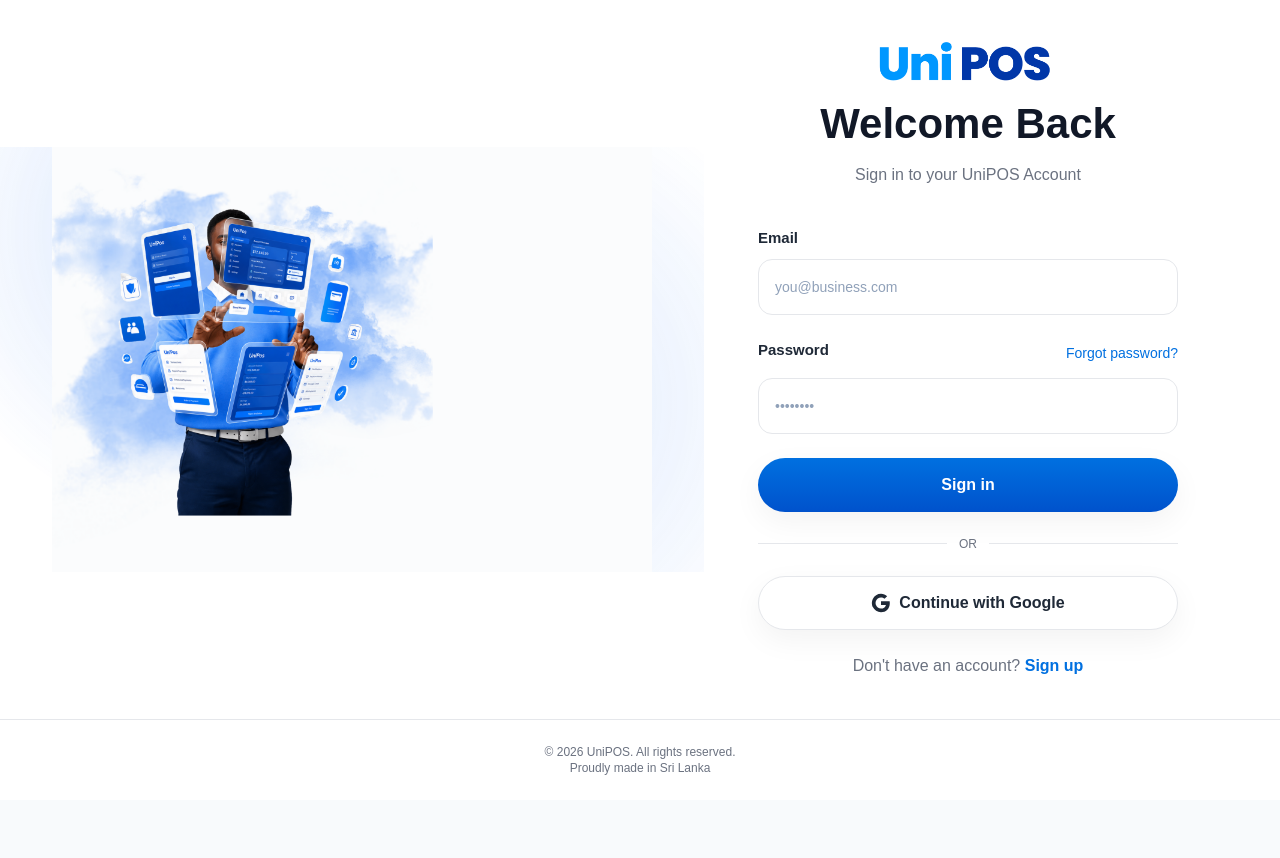
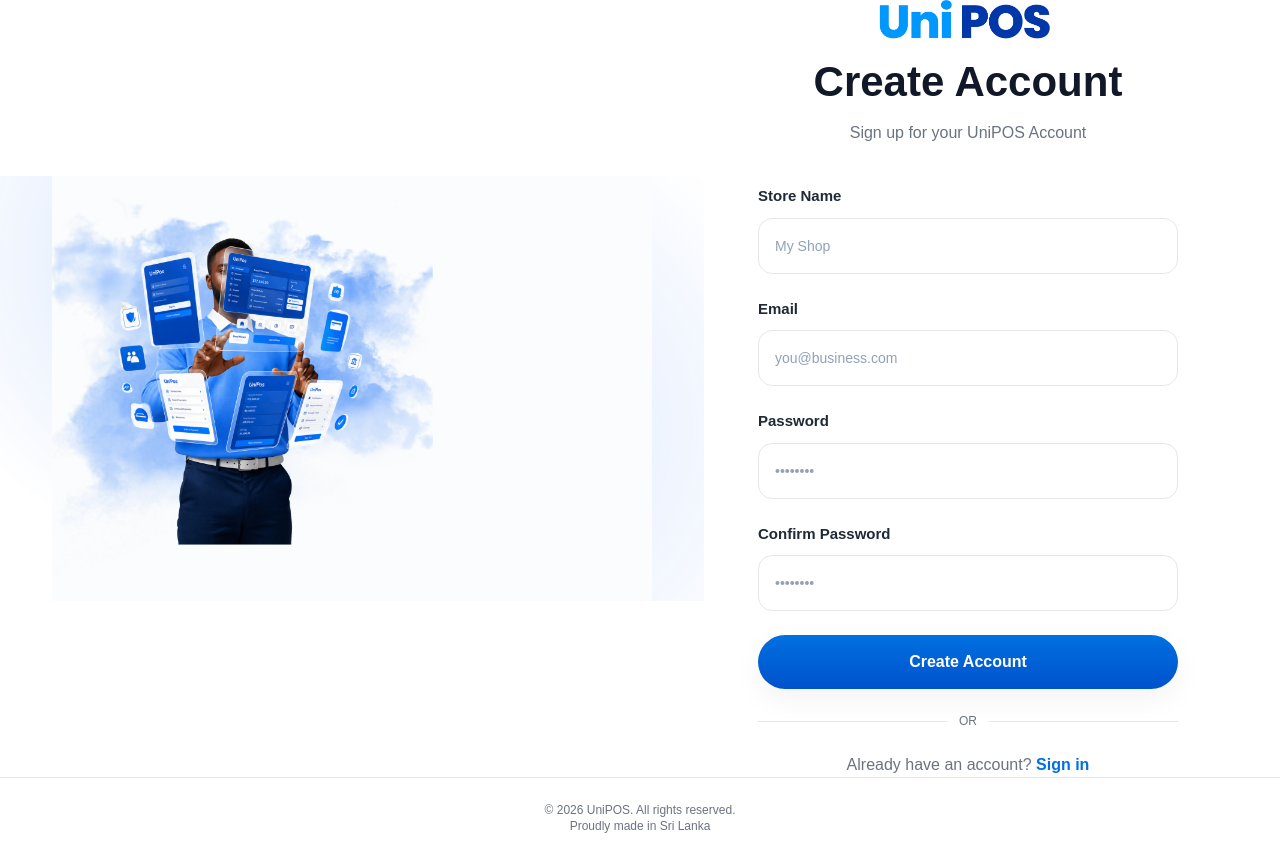
Before and after one commit to stingbytx/wsgwsfsegedrhed, a Next.js app: page /login in a window 1280 px wide. Before the commit the page ends 800 px from the top, so only its background shows below. Built offline with nearby package versions, Linux system fonts and the light colour scheme; no server answers.

Commit message:
Update page.tsx

```diff
--- a/src/app/login/page.tsx
+++ b/src/app/login/page.tsx
@@ -3,24 +3,29 @@
 import { useForm } from "react-hook-form";
 import { zodResolver } from "@hookform/resolvers/zod";
 import { z } from "zod";
+import Link from "next/link";
 import { useRouter } from "next/navigation";
-import Link from "next/link";
 import Image from "next/image";
 import { createClient } from "@/lib/supabase/client";
-import { Button } from "@/components/ui/button";
 import { Input, Label } from "@/components/ui/input";
 import { toast } from "sonner";
 
-const schema = z.object({
-  email: z.string().email("Enter a valid email"),
-  password: z.string().min(6, "Password must be at least 6 characters"),
-});
+const schema = z
+  .object({
+    storeName: z.string().min(2, "Store name is required"),
+    email: z.string().email("Enter a valid email"),
+    password: z.string().min(6, "At least 6 characters"),
+    confirmPassword: z.string(),
+  })
+  .refine((d) => d.password === d.confirmPassword, {
+    message: "Passwords do not match",
+    path: ["confirmPassword"],
+  });
 type FormValues = z.infer<typeof schema>;
 
-export default function LoginPage() {
+export default function SignupPage() {
   const router = useRouter();
   const [loading, setLoading] = useState(false);
-  const [googleLoading, setGoogleLoading] = useState(false);
   const {
     register,
     handleSubmit,
@@ -30,28 +35,20 @@
   const onSubmit = async (values: FormValues) => {
     setLoading(true);
     const supabase = createClient();
-    const { error } = await supabase.auth.signInWithPassword(values);
+    const { error } = await supabase.auth.signUp({
+      email: values.email,
+      password: values.password,
+      options: {
+        data: { store_name: values.storeName },
+        emailRedirectTo: `${window.location.origin}/auth/callback`,
+      },
+    });
     setLoading(false);
     if (error) {
       toast.error(error.message);
       return;
     }
-    toast.success("Welcome back!");
-    router.push("/dashboard");
-    router.refresh();
-  };
-
-  const onGoogle = async () => {
-    setGoogleLoading(true);
-    const supabase = createClient();
-    const { error } = await supabase.auth.signInWithOAuth({
-      provider: "google",
-      options: { redirectTo: `${window.location.origin}/auth/callback` },
-    });
-    if (error) {
-      toast.error(error.message);
-      setGoogleLoading(false);
-    }
+    router.push("/verify-email");
   };
 
   return (
@@ -59,7 +56,7 @@
       {/* Main content area - full height */}
       <div className="flex-1 flex justify-between items-center">
         {/* LEFT SIDE - 55% - Illustration with watercolor background */}
-        <div className="hidden lg:flex lg:w-[55%] h-full relative items-center justify-center overflow-hidden">
+        <div className="hidden lg:flex w-[55%] h-full relative items-center justify-center overflow-hidden">
           {/* Blue watercolor background - subtle, 70% opacity */}
           <div
             className="absolute inset-0 opacity-70"
@@ -81,7 +78,7 @@
           </div>
         </div>
 
-        {/* RIGHT SIDE - 45% - Login Form */}
+        {/* RIGHT SIDE - 45% - Signup Form */}
         <div className="w-full lg:w-[45%] flex items-center justify-center px-6 sm:px-10 md:px-0 md:pr-12">
           <div style={{ width: "420px", maxWidth: "460px" }}>
             {/* LOGO - Centered, 10px margin bottom */}
@@ -95,14 +92,31 @@
               />
             </div>
 
-            {/* HEADING - Welcome Back, 42px, weight 700, color #111827 */}
-            <h1 className="text-[42px] font-bold text-[#111827] text-center mb-2">Welcome Back</h1>
+            {/* HEADING - Create Account, 42px, weight 700, color #111827 */}
+            <h1 className="text-[42px] font-bold text-[#111827] text-center mb-2">Create Account</h1>
 
             {/* SUBTITLE - 16px, color #6B7280, 40px spacing below */}
-            <p className="text-[16px] text-[#6B7280] text-center mb-10">Sign in to your UniPOS Account</p>
+            <p className="text-[16px] text-[#6B7280] text-center mb-10">Sign up for your UniPOS Account</p>
 
             {/* FORM */}
             <form onSubmit={handleSubmit(onSubmit)} className="space-y-6">
+              {/* STORE NAME FIELD */}
+              <div>
+                <Label
+                  htmlFor="storeName"
+                  className="text-[15px] font-[600] text-[#1F2937] mb-[10px] block"
+                >
+                  Store Name
+                </Label>
+                <Input
+                  id="storeName"
+                  placeholder="My Shop"
+                  {...register("storeName")}
+                  className="h-14 rounded-[14px] border border-[#E5E7EB] bg-white px-4 text-slate-800 placeholder:text-slate-400 focus:border-[#0070E0] focus:ring-[3px] focus:ring-[rgba(0,112,224,0.12)] focus:outline-none transition-all"
+                />
+                {errors.storeName && <p className="text-xs text-red-500 mt-1">{errors.storeName.message}</p>}
+              </div>
+
               {/* EMAIL FIELD */}
               <div>
                 <Label
@@ -123,17 +137,9 @@
 
               {/* PASSWORD FIELD */}
               <div>
-                <div className="flex items-center justify-between mb-[10px]">
-                  <Label htmlFor="password" className="text-[15px] font-[600] text-[#1F2937]">
-                    Password
-                  </Label>
-                  <Link
-                    href="/forgot-password"
-                    className="text-[14px] text-[#0070E0] hover:underline"
-                  >
-                    Forgot password?
-                  </Link>
-                </div>
+                <Label htmlFor="password" className="text-[15px] font-[600] text-[#1F2937] mb-[10px] block">
+                  Password
+                </Label>
                 <Input
                   id="password"
                   type="password"
@@ -144,13 +150,33 @@
                 {errors.password && <p className="text-xs text-red-500 mt-1">{errors.password.message}</p>}
               </div>
 
-              {/* SIGN IN BUTTON - Gradient, 54px height, rounded 999px */}
+              {/* CONFIRM PASSWORD FIELD */}
+              <div>
+                <Label
+                  htmlFor="confirmPassword"
+                  className="text-[15px] font-[600] text-[#1F2937] mb-[10px] block"
+                >
+                  Confirm Password
+                </Label>
+                <Input
+                  id="confirmPassword"
+                  type="password"
+                  placeholder="••••••••"
+                  {...register("confirmPassword")}
+                  className="h-14 rounded-[14px] border border-[#E5E7EB] bg-white px-4 text-slate-800 placeholder:text-slate-400 focus:border-[#0070E0] focus:ring-[3px] focus:ring-[rgba(0,112,224,0.12)] focus:outline-none transition-all"
+                />
+                {errors.confirmPassword && (
+                  <p className="text-xs text-red-500 mt-1">{errors.confirmPassword.message}</p>
+                )}
+              </div>
+
+              {/* CREATE ACCOUNT BUTTON - Gradient, 54px height, rounded 999px */}
               <button
                 type="submit"
                 disabled={loading}
                 className="w-full h-[54px] rounded-[999px] bg-gradient-to-b from-[#0070E0] to-[#0052CC] text-white font-bold text-[16px] hover:from-[#0060cc] hover:to-[#004ab3] transition-all cursor-pointer disabled:opacity-50 disabled:cursor-not-allowed shadow-[0_10px_30px_rgba(0,0,0,0.05)]"
               >
-                {loading ? "Signing in..." : "Sign in"}
+                {loading ? "Creating account..." : "Create Account"}
               </button>
             </form>
 
@@ -161,45 +187,11 @@
               <div className="h-px bg-[#E5E7EB] flex-1" />
             </div>
 
-            {/* GOOGLE BUTTON - White bg, border #E5E7EB, 54px height, rounded 999px */}
-            <button
-              type="button"
-              onClick={onGoogle}
-              disabled={googleLoading}
-              className="w-full h-[54px] rounded-[999px] bg-white border border-[#E5E7EB] text-[#1F2937] font-bold text-[16px] hover:bg-[#f9fafb] transition-all cursor-pointer disabled:opacity-50 disabled:cursor-not-allowed shadow-[0_10px_30px_rgba(0,0,0,0.05)] flex items-center justify-center gap-2"
-            >
-              {googleLoading ? (
-                "Signing in..."
-              ) : (
-                <>
-                  <svg className="w-5 h-5" viewBox="0 0 24 24">
-                    <path
-                      fill="currentColor"
-                      d="M22.56 12.25c0-.78-.07-1.53-.2-2.25H12v4.26h5.92c-.26 1.37-1.04 2.53-2.21 3.31v2.77h3.57c2.08-1.92 3.28-4.74 3.28-8.09z"
-                    />
-                    <path
-                      fill="currentColor"
-                      d="M12 23c2.97 0 5.46-.98 7.28-2.66l-3.57-2.77c-.98.66-2.23 1.06-3.71 1.06-2.86 0-5.29-1.93-6.16-4.53H2.18v2.84C3.99 20.53 7.7 23 12 23z"
-                    />
-                    <path
-                      fill="currentColor"
-                      d="M5.84 14.09c-.22-.66-.35-1.36-.35-2.09s.13-1.43.35-2.09V7.07H2.18C1.43 8.55 1 10.22 1 12s.43 3.45 1.18 4.93l2.85-2.22.81-.62z"
-                    />
-                    <path
-                      fill="currentColor"
-                      d="M12 5.38c1.62 0 3.06.56 4.21 1.64l3.15-3.15C17.45 2.09 14.97 1 12 1 7.7 1 3.99 3.47 2.18 7.07l3.66 2.84c.87-2.6 3.3-4.53 6.16-4.53z"
-                    />
-                  </svg>
-                  Continue with Google
-                </>
-              )}
-            </button>
-
-            {/* BOTTOM TEXT - Centered, signup link blue */}
-            <p className="text-center text-[16px] text-[#6B7280] mt-6">
-              Don&apos;t have an account?{" "}
-              <Link href="/signup" className="text-[#0070E0] font-bold hover:underline">
-                Sign up
+            {/* BOTTOM TEXT - Centered, signin link blue */}
+            <p className="text-center text-[16px] text-[#6B7280]">
+              Already have an account?{" "}
+              <Link href="/login" className="text-[#0070E0] font-bold hover:underline">
+                Sign in
               </Link>
             </p>
           </div>
```
